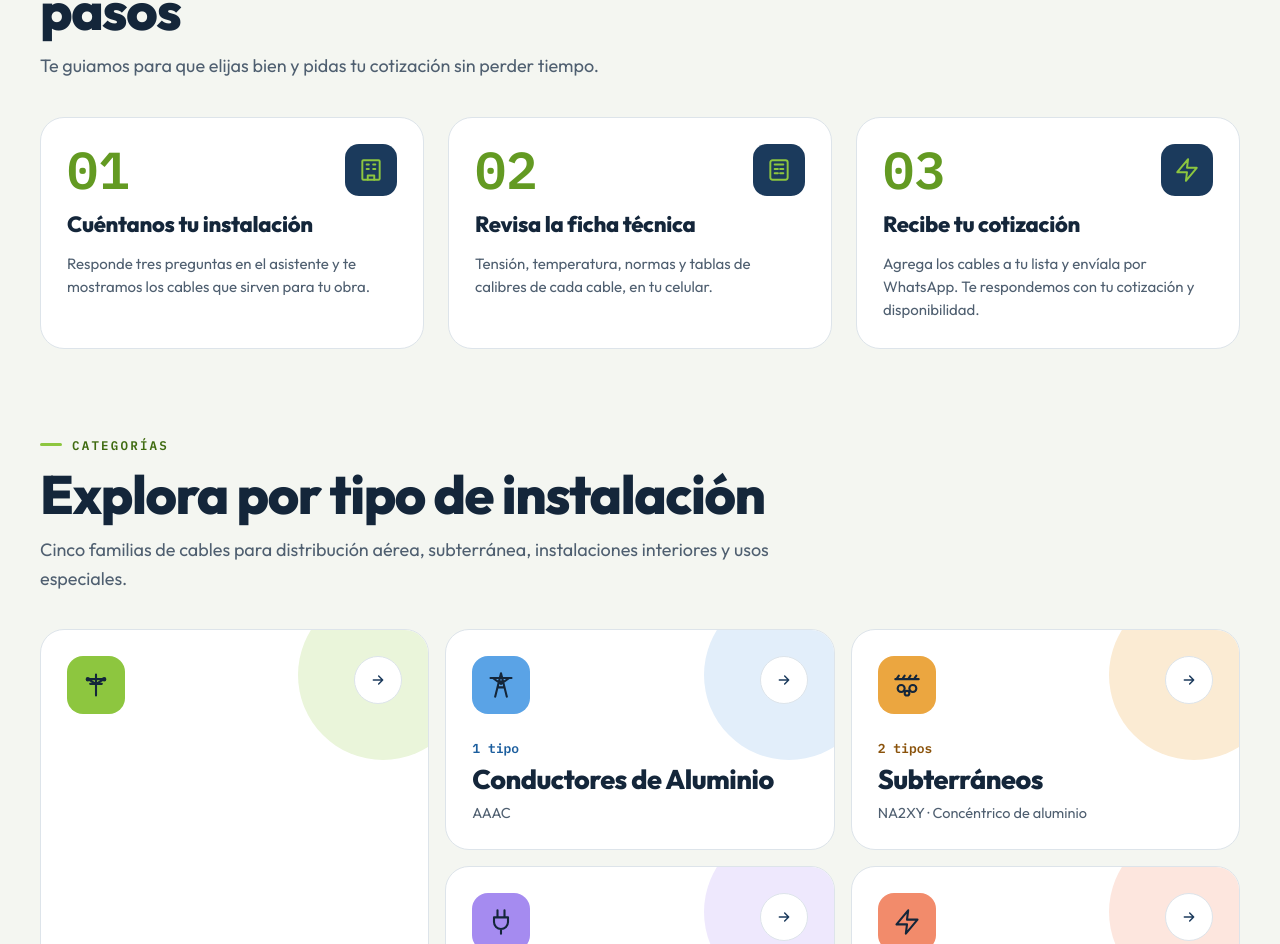
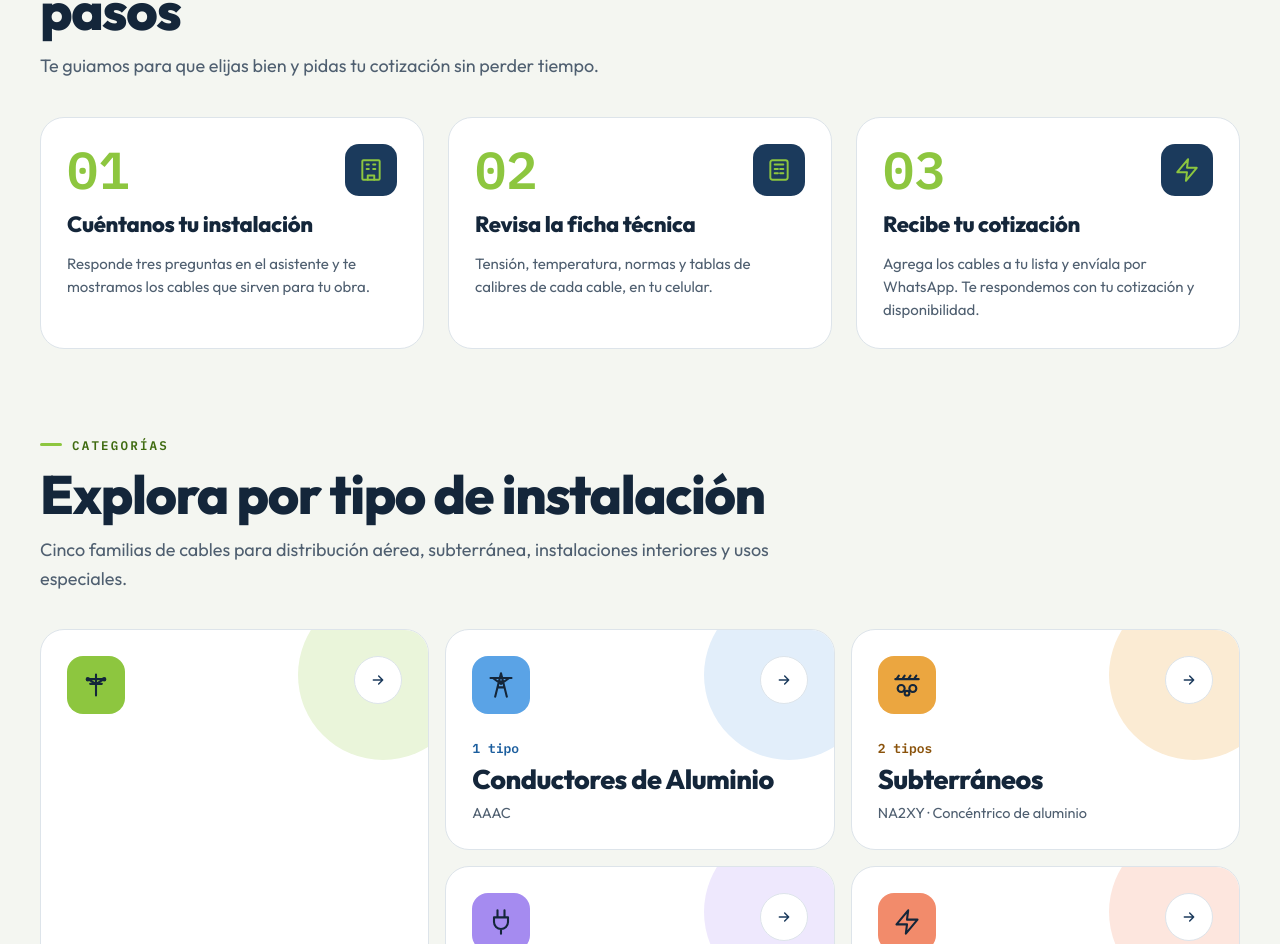
Before and after one commit to corporacionjfml-hue/corporacion-jml-web, a Next.js app: page / in a window 1280 px wide. Shown: the part 1330-2274 px from the top of the page. Built offline with nearby package versions, Linux system fonts and the light colour scheme; no server answers.

Commit message:
fix(ui): use the exact Propuesta 4 lime for how-it-works step numbers

```diff
--- a/src/components/home/HowItWorks.tsx
+++ b/src/components/home/HowItWorks.tsx
@@ -43,7 +43,7 @@ export function HowItWorks() {
               <div className="flex items-center justify-between">
                 <span
                   aria-hidden="true"
-                  className="font-mono text-[52px] font-semibold leading-none text-[#639a22]"
+                  className="font-mono text-[52px] font-semibold leading-none text-lime"
                 >
                   {step.number}
                 </span>
```
